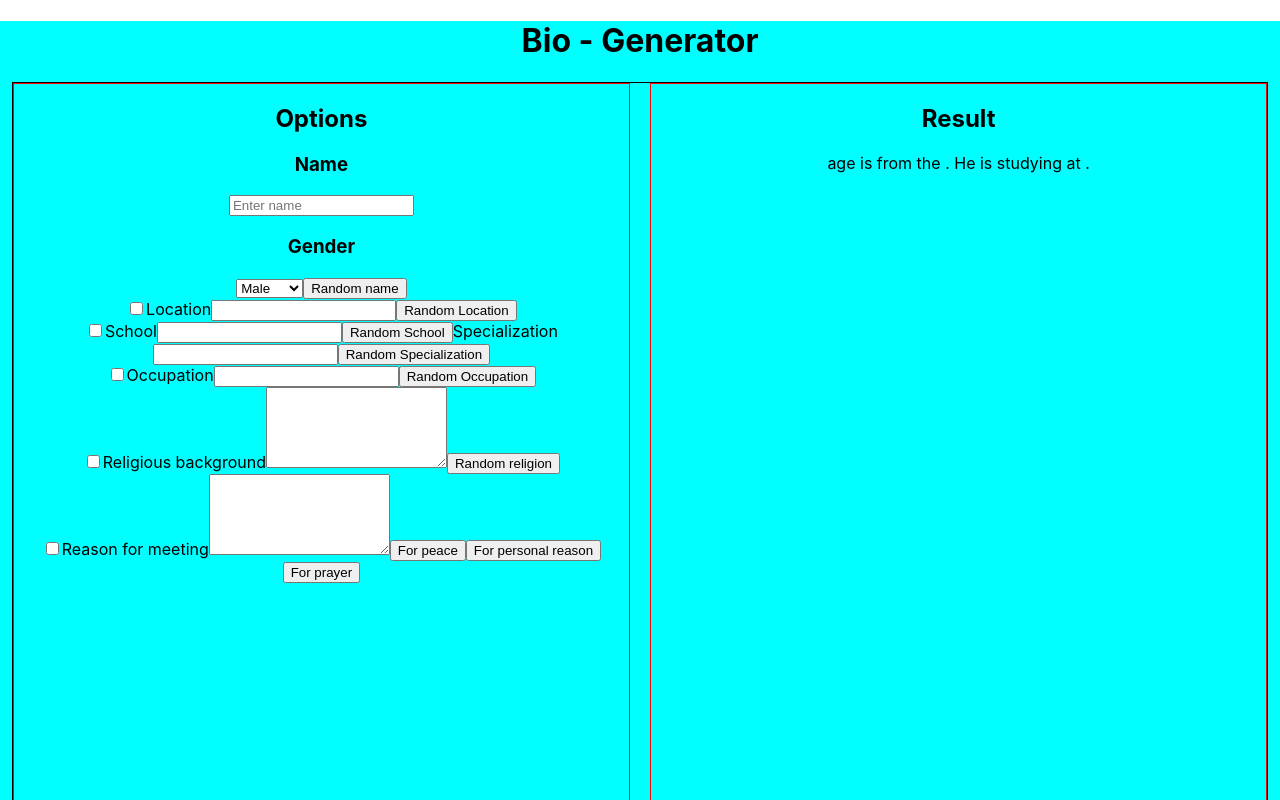
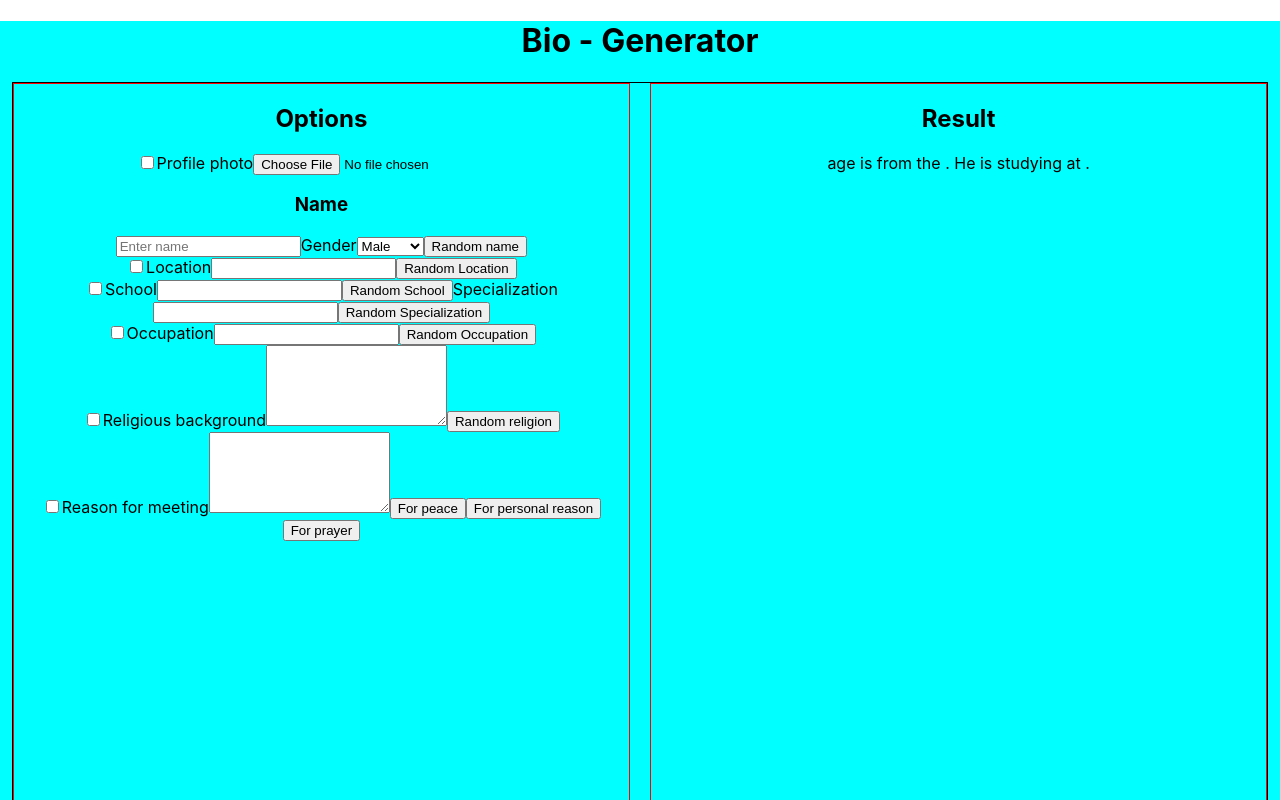
Before and after one commit to paragpatil187/Bio_Generator_App, a React (Create React App) app: page / in a window 1280 px wide. Shown: the top 800 px of the page. Built offline with nearby package versions, Linux system fonts and the light colour scheme.

Commit message:
add feilds for file selection

```diff
--- a/src/App.js
+++ b/src/App.js
@@ -35,7 +35,16 @@ function App() {
       <div className="container">
         <div className="option">
 
+
           <h2>Options</h2>
+          <div>
+            <input type="checkbox">
+             </input>
+            <label>Profile photo</label>
+          <input type="file"></input>
+          </div>
+
+
           <div className="box">
           <h3>Name</h3>
           <input
@@ -43,7 +52,7 @@ function App() {
             placeholder="Enter name"
             onChange={handleInputName}
           />
-          <h3>Gender</h3>
+          <label>Gender</label>
           <select
           >
             <option value="male">Male</option>
```
